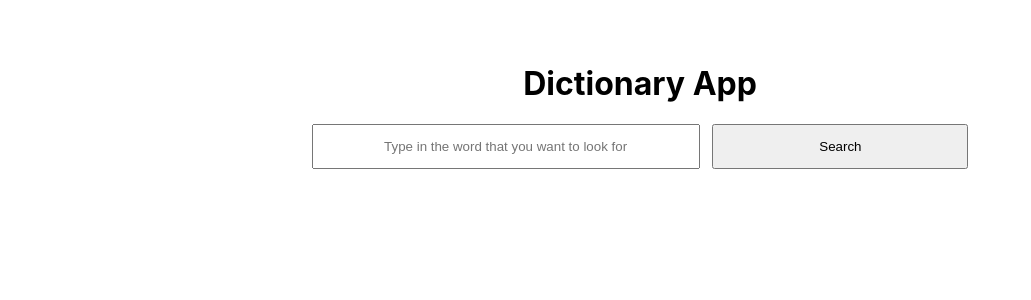
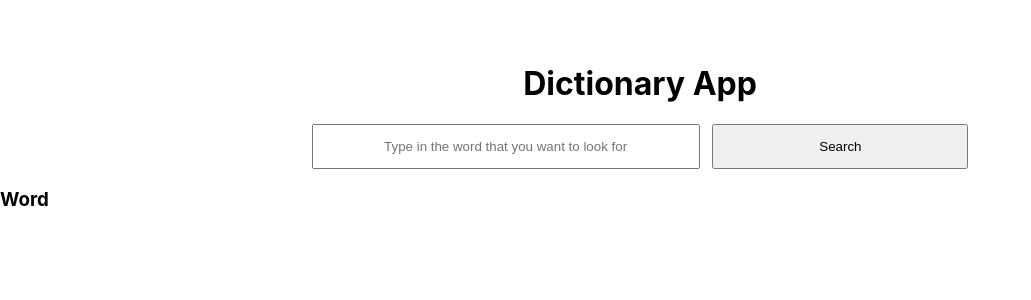
Before and after one commit to racevedo12/Dictionary, a React (Create React App) app: page / in a window 1280 px wide. Shown: the top 300 px of the page, without its empty margins (0-1031 px from the left). Built offline with nearby package versions, Linux system fonts and the light colour scheme; no server answers.

Commit message:
Added the WordList component to test

```diff
--- a/src/Components/Home/Home.js
+++ b/src/Components/Home/Home.js
@@ -2,6 +2,7 @@ import React from "react";
 import "./Home.css";
 import Form from "../Form/Form";
 import { useState } from "react";
+import WordList from "../WordList/WordList";
 
 const Home = () =>
 {
@@ -11,7 +12,6 @@ const Home = () =>
     const handleSubmit = (e) =>
     {
         e.preventDefault();
-        console.log("Submitted");
     };
 
     const handleInputChange = (e) =>
@@ -28,10 +28,14 @@ const Home = () =>
             </header>
 
             <main className="main-container">
+
                 <Form
                     handleInputChange={handleInputChange}
                     handleSubmit={handleSubmit}
                 />
+
+                <WordList list={wordList} />
+
             </main>
 
 
```
